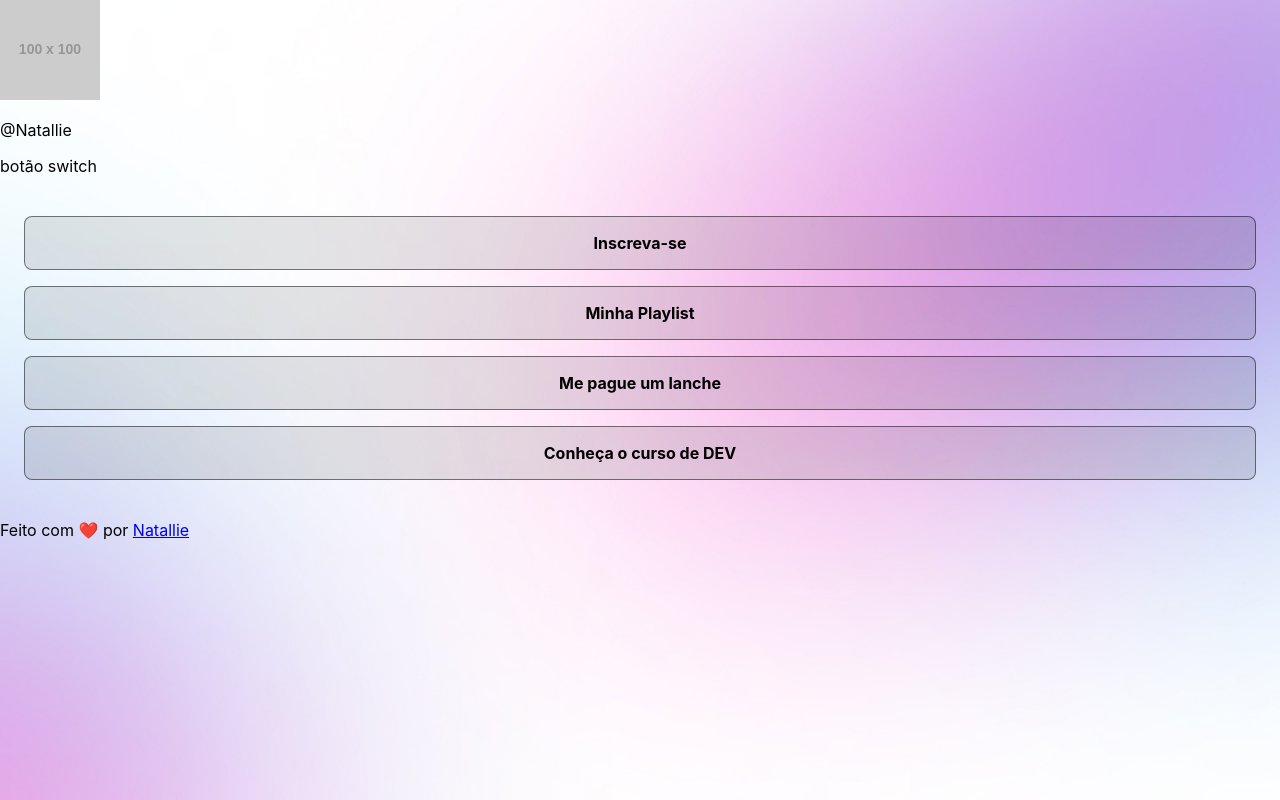
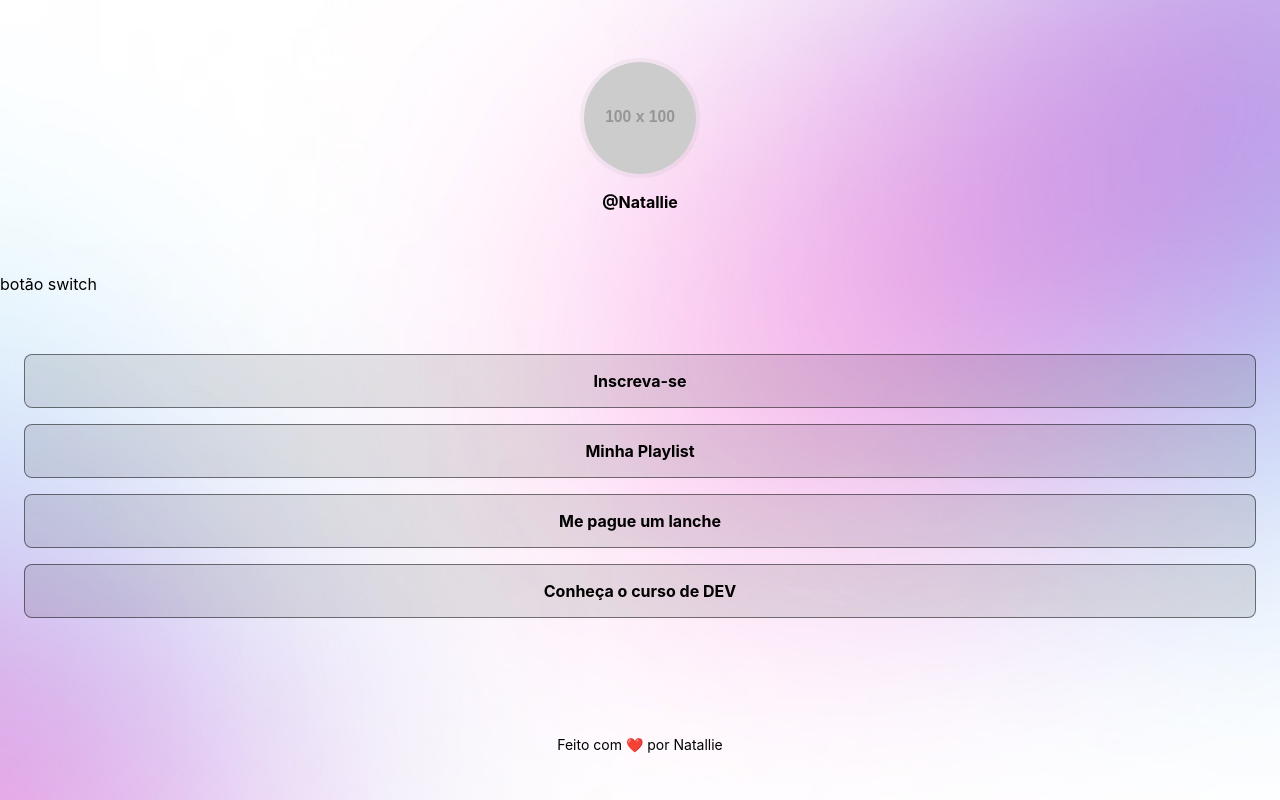
Before and after one commit to NatallieAmadeu22/I3DS-2026-A, a React (Vite) app in the folder 03-devlinks/: page / in a window 1280 px wide. Built offline with nearby package versions, Linux system fonts and the light colour scheme.

Commit message:
feat: refatorar componentes e adicionar estilos ao Rodape e Perfil, além de criar novo componente Switch

```diff
--- a/03-devlinks/src/App.css
+++ b/03-devlinks/src/App.css
@@ -10,19 +10,38 @@
 }
 
 #App {
-    font-family: "Inter", sans-serif;
+
     height: 100vh;
+
+    display: flex;
+    flex-direction: column;
+    justify-content: center;
+    gap: 20px;
+
     background-image: var(--bg-url) ;
     background-repeat: no-repeat;
     background-position: top center;
     background-size: cover;
+
+    font-family: "Inter", sans-serif;
     color: var(--text-color);
 }
 
-ul {
+#Link ul {
     list-style: none;
     display: flex;
     flex-direction: column;
     gap: 16px;
     padding: 24px;
 }
+
+#SocialLinks {
+    display: flex;
+    justify-content: center;
+    align-items: center;
+    gap: 30px;
+    & a {
+        color: var(--text-color);
+        font-size: x-large;
+    }
+}
--- a/03-devlinks/src/App.jsx
+++ b/03-devlinks/src/App.jsx
@@ -24,11 +24,12 @@ function App() {
       </ul>
       </div>
 
-      <div id='socialLinks'></div>
+      <div id='SocialLinks'>
        <SocialLink url={"https://github.com"} icon = {"logo-github"} />
        <SocialLink url={"https://instagram.com"} icon = {"logo-instagram"} />
        <SocialLink url={"https://youtube.com"} icon = {"logo-youtube"} />
        <SocialLink url={"https://br.linkedin.com/"} icon = {"logo-linkedin"} />
+       </div>
 
       <Rodape>Natallie</Rodape>
     </div>
--- a/03-devlinks/src/assets/components/Rodape/Rodape.jsx
+++ b/03-devlinks/src/assets/components/Rodape/Rodape.jsx
@@ -1,5 +1,5 @@
-import React, { Children } from 'react'
-
+import React from 'react'
+import "./Rodape.module.css"
 const Rodape = ({children}) => {
   return (
     <footer>
@@ -9,4 +9,4 @@ const Rodape = ({children}) => {
   );
 };
 
-export default Rodape
+export default Rodape;
--- /dev/null
+++ b/03-devlinks/src/assets/components/Rodape/Rodape.module.css
@@ -0,0 +1,10 @@
+footer{
+    text-align: center;
+    font-size: 14px;
+    padding-top: 24px;
+
+    & a{
+        color: var(--text-color);
+        text-decoration: none;
+    }
+}
--- a/03-devlinks/src/assets/components/SocialLink/SocialLink.jsx
+++ b/03-devlinks/src/assets/components/SocialLink/SocialLink.jsx
@@ -1,4 +1,4 @@
-import React, { Children } from 'react'
+import React, { Children } from 'react';
 
 const SocialLink = ({ url, icon}) => {
   return (
@@ -9,7 +9,7 @@ const SocialLink = ({ url, icon}) => {
 
    </a>
   );
-}
+};
 
 
 export default SocialLink
--- a/03-devlinks/src/assets/components/perfil/Perfil.jsx
+++ b/03-devlinks/src/assets/components/perfil/Perfil.jsx
@@ -1,8 +1,9 @@
 import React from 'react'
+import styles from "./Perfil.module.css";
 
 const Perfil = ({children, fotoPerfil}) => {
   return (
-     <div className= "perfil">
+     <div id= {styles.Perfil}>
    <img src={fotoPerfil} alt="" />
    <p>@{children}</p>
    </div>
--- /dev/null
+++ b/03-devlinks/src/assets/components/perfil/Perfil.module.css
@@ -0,0 +1,24 @@
+#Perfil {
+    text-align: center;
+    padding: 24px;
+
+    & img {
+
+    border-width: 4px;
+    border-style: solid;
+    border-color: rgba(146, 146, 146, 0.1);
+    width: 112px;
+    height: 112px;
+    object-fit: cover;
+    border-radius: 50%;
+ }
+
+& p {
+
+    font-weight: bold;
+    line-height: 24px;
+    margin-top: 8px;
+
+};
+
+};
```
Also changed, not shown: 03-devlinks/src/assets/components/Switch/Switch.jsx (added).
